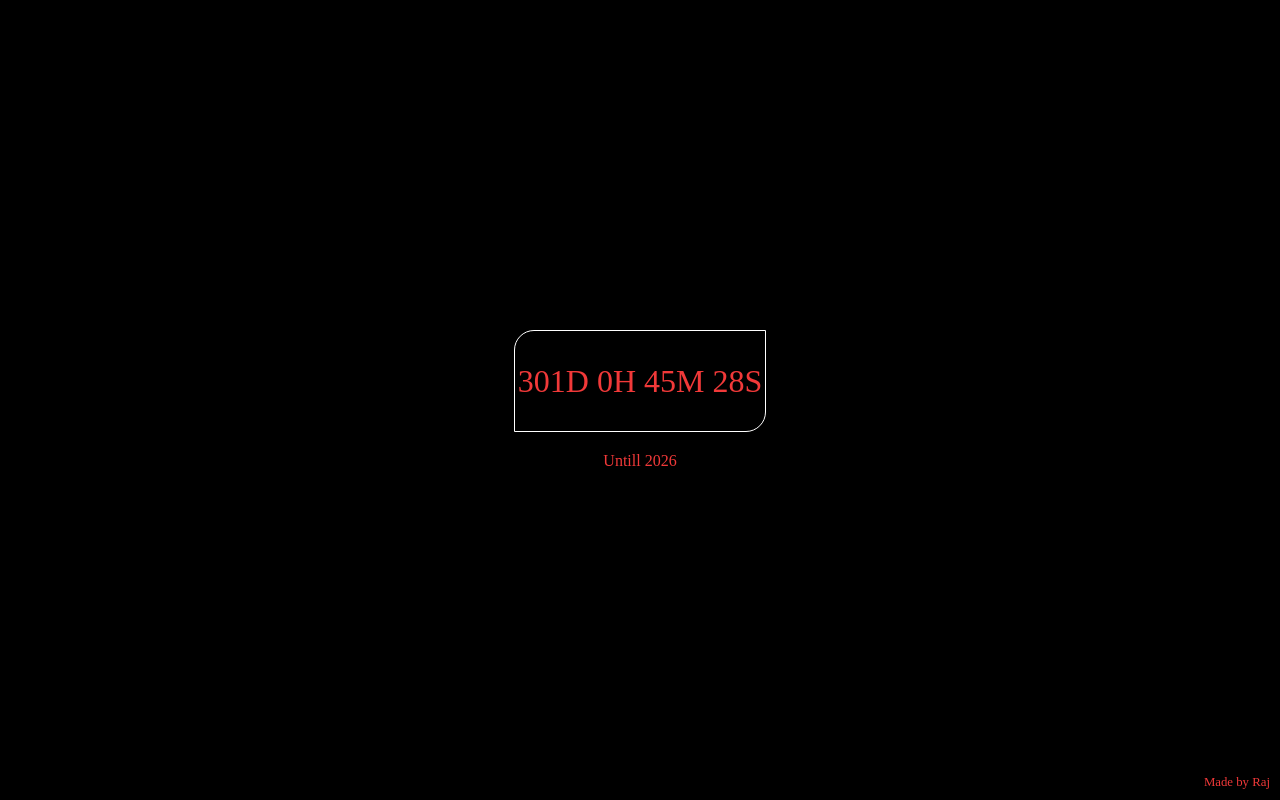
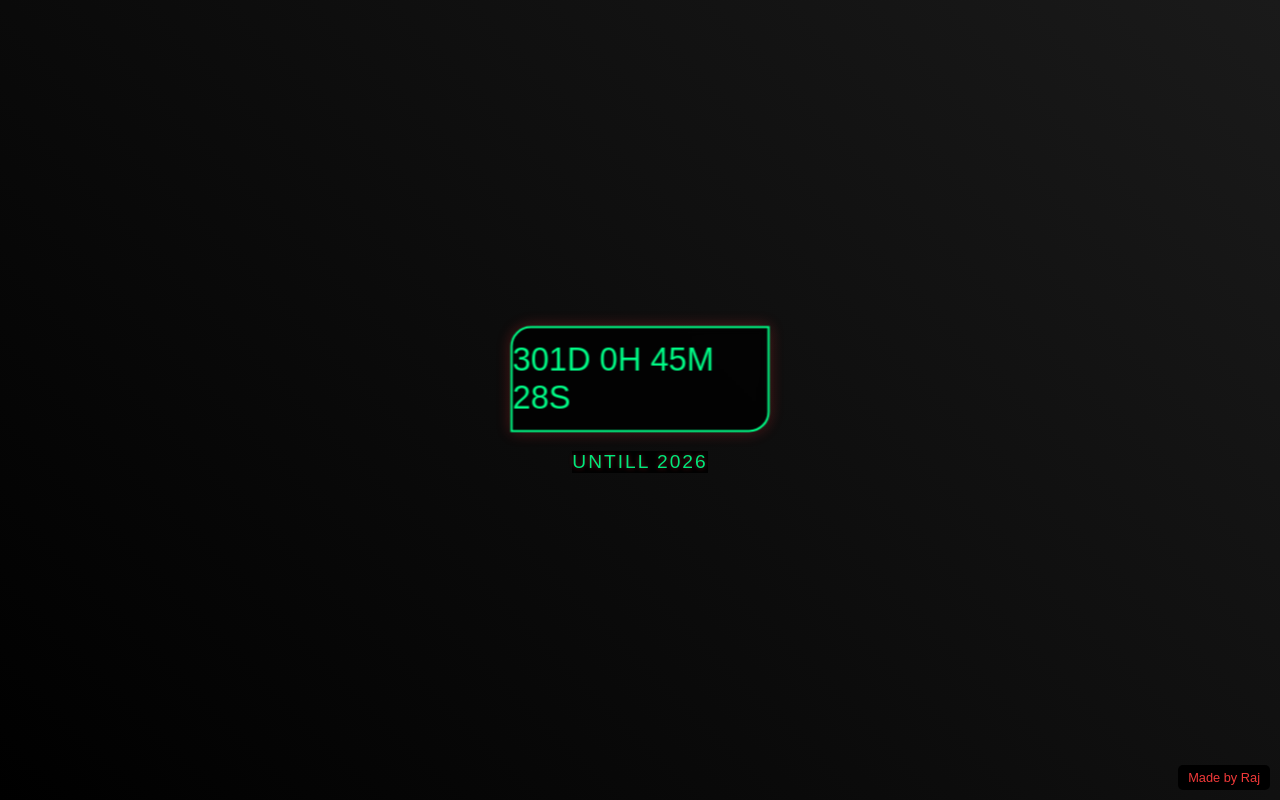
Before and after one commit to rajwithcodes/CountDown, a plain HTML site: page index.html in a window 1280 px wide. Drawn offline with Linux system fonts and the light colour scheme.

Commit message:
Update style.css
changes in style

```diff
--- a/style.css
+++ b/style.css
@@ -2,7 +2,8 @@
     margin: 0;
     padding: 0;
     background-color: black;
-    color: rgb(241, 57, 57);
+    color: #00ff88;
+    font-family: 'Arial', sans-serif;
 }
 
 .countdown-container {
@@ -12,10 +13,11 @@
     flex-direction: column;
     justify-content: center;
     align-items: center;
+    background: linear-gradient(45deg, #000000, #1a1a1a);
 }
 
 .countdown-timer {
-    border: 1px solid white;
+    border: 2px solid #00ff88;
     width: 250px;
     height: 100px;
     display: flex;
@@ -24,28 +26,47 @@
     font-size: 2em;
     border-top-left-radius: 20px;
     border-bottom-right-radius: 20px;
-    transition-duration: 1s;
+    transition: all 0.5s ease;
+    box-shadow: 0 0 15px rgba(241, 57, 57, 0.3);
+    background: rgba(0, 0, 0, 0.8);
+    backdrop-filter: blur(5px);
+}
 
-}
-.countdown-timer:hover{
+.countdown-timer:hover {
     border-top-right-radius: 20px;
     border-bottom-left-radius: 20px;
     border-top-left-radius: 0px;
     border-bottom-right-radius: 0px;
+    transform: scale(1.05);
+    box-shadow: 0 0 25px rgba(241, 57, 57, 0.5);
 }
+
 .countdownLable {
     margin-top: 20px;
+    font-size: 1.2em;
+    letter-spacing: 2px;
+    text-transform: uppercase;
+    opacity: 0.9;
+    text-shadow: 0 0 5px rgba(241, 57, 57, 0.5);
 }
+
 .credit {
     position: fixed;
     bottom: 10px;
     right: 10px;
     font-size: 0.8em;
     color: rgb(241, 57, 57);
+    transition: all 0.3s ease;
+    padding: 5px 10px;
+    border-radius: 5px;
 }
-.credit:hover{
+
+.credit:hover {
     font-size: larger;
+    background: rgba(241, 57, 57, 0.1);
+    transform: translateY(-2px);
 }
+
 @media (max-width: 768px) {
     .countdown-timer {
         width: 150px;
@@ -73,3 +94,14 @@
         font-size: 0.6em;
     }
 }
+
+/* Add animation for the countdown timer */
+@keyframes pulse {
+    0% { transform: scale(1); }
+    50% { transform: scale(1.02); }
+    100% { transform: scale(1); }
+}
+
+.countdown-timer {
+    animation: pulse 2s infinite;
+}
```
